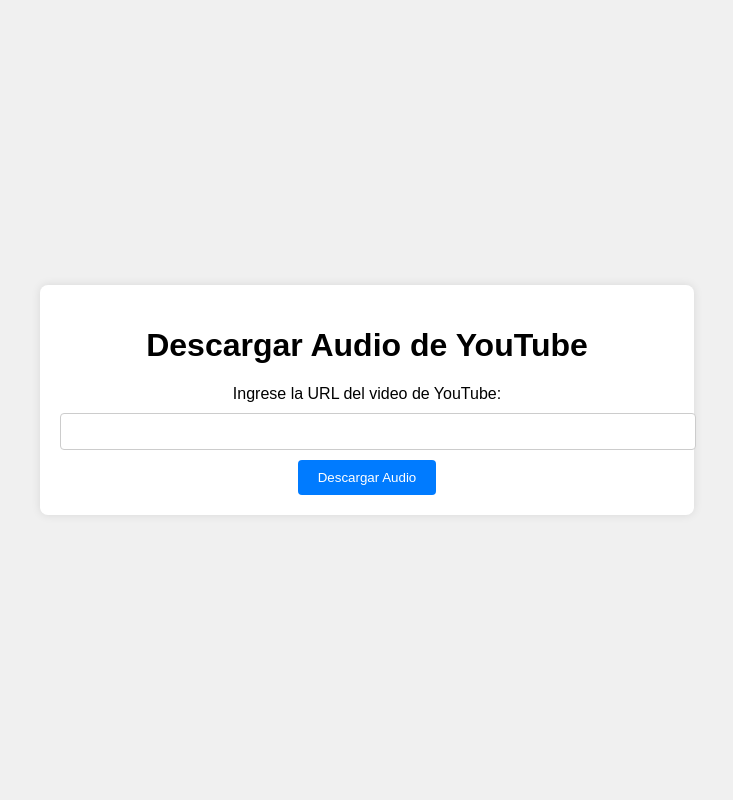
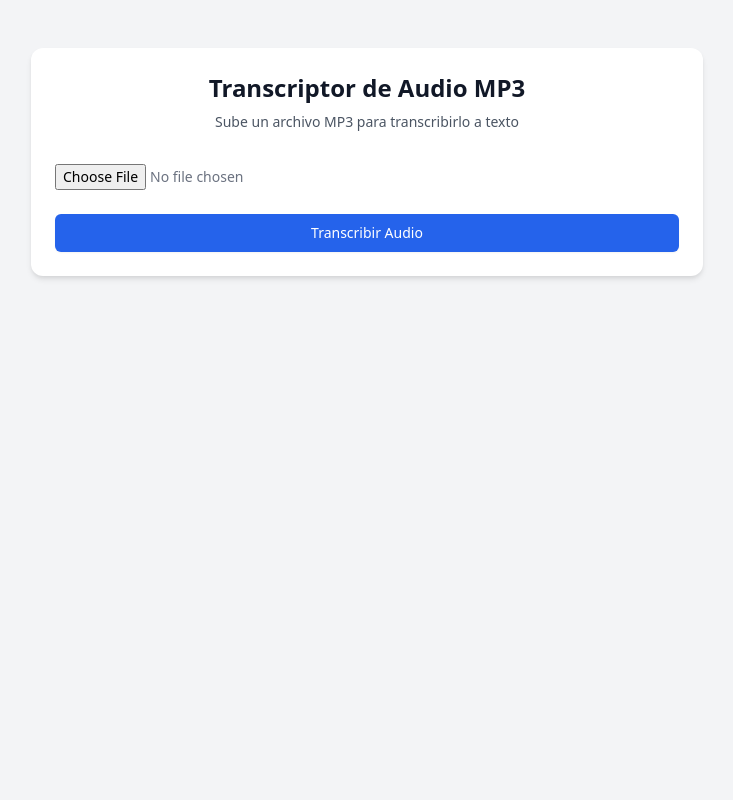
Before and after one commit to rolandorodriguez1229/YouTube-transcribe, a Flask app: page / in a window 1280 px wide. Shown: the whole page, without its empty margins (273-1006 px from the left). Run offline with Flask 2, Linux system fonts and the light colour scheme.

Commit message:
Update index.html

```diff
--- a/templates/index.html
+++ b/templates/index.html
@@ -2,17 +2,107 @@
 <html lang="es">
 <head>
     <meta charset="UTF-8">
-    <title>Descargar Audio de YouTube</title>
-    <link rel="stylesheet" href="{{ url_for('static', filename='css/style.css') }}">
+    <meta name="viewport" content="width=device-width, initial-scale=1.0">
+    <title>Transcriptor de Audio</title>
+    <link href="https://cdn.jsdelivr.net/npm/tailwindcss@2.2.19/dist/tailwind.min.css" rel="stylesheet">
 </head>
-<body>
-    <div class="container">
-        <h1>Descargar Audio de YouTube</h1>
-        <form action="/download" method="post">
-            <label for="url">Ingrese la URL del video de YouTube:</label>
-            <input type="text" id="url" name="url" required>
-            <button type="submit">Descargar Audio</button>
+<body class="bg-gray-100 min-h-screen py-12 px-4 sm:px-6 lg:px-8">
+    <div class="max-w-md mx-auto bg-white rounded-xl shadow-md overflow-hidden md:max-w-2xl p-6">
+        <div class="text-center mb-8">
+            <h1 class="text-2xl font-bold text-gray-900">Transcriptor de Audio MP3</h1>
+            <p class="mt-2 text-sm text-gray-600">Sube un archivo MP3 para transcribirlo a texto</p>
+        </div>
+
+        <form id="uploadForm" class="space-y-6">
+            <div class="flex justify-center">
+                <input type="file"
+                       id="audioFile"
+                       accept=".mp3"
+                       class="block w-full text-sm text-gray-500
+                              file:mr-4 file:py-2 file:px-4
+                              file:rounded-full file:border-0
+                              file:text-sm file:font-semibold
+                              file:bg-blue-50 file:text-blue-700
+                              hover:file:bg-blue-100">
+            </div>
+
+            <div>
+                <button type="submit"
+                        class="w-full flex justify-center py-2 px-4 border border-transparent rounded-md shadow-sm text-sm font-medium text-white bg-blue-600 hover:bg-blue-700 focus:outline-none focus:ring-2 focus:ring-offset-2 focus:ring-blue-500">
+                    Transcribir Audio
+                </button>
+            </div>
         </form>
+
+        <div id="loading" class="hidden mt-4">
+            <div class="flex justify-center">
+                <div class="animate-spin rounded-full h-8 w-8 border-b-2 border-blue-600"></div>
+            </div>
+            <p class="text-center mt-2 text-sm text-gray-600">Procesando audio...</p>
+        </div>
+
+        <div id="result" class="mt-6 hidden">
+            <h2 class="text-lg font-semibold text-gray-900 mb-2">Transcripción:</h2>
+            <div id="transcriptionText" class="bg-gray-50 rounded p-4 text-gray-700 mb-4"></div>
+            <div id="downloadContainer" class="text-center">
+                <button id="downloadButton"
+                        class="inline-flex items-center px-4 py-2 border border-transparent text-sm font-medium rounded-md shadow-sm text-white bg-green-600 hover:bg-green-700 focus:outline-none focus:ring-2 focus:ring-offset-2 focus:ring-green-500">
+                    Descargar Transcripción
+                </button>
+            </div>
+        </div>
     </div>
+
+    <script>
+        document.getElementById('uploadForm').addEventListener('submit', async (e) => {
+            e.preventDefault();
+
+            const fileInput = document.getElementById('audioFile');
+            const file = fileInput.files[0];
+
+            if (!file) {
+                alert('Por favor selecciona un archivo MP3');
+                return;
+            }
+
+            const loading = document.getElementById('loading');
+            const result = document.getElementById('result');
+            const transcriptionText = document.getElementById('transcriptionText');
+            const downloadButton = document.getElementById('downloadButton');
+
+            loading.classList.remove('hidden');
+            result.classList.add('hidden');
+            transcriptionText.textContent = '';
+
+            const formData = new FormData();
+            formData.append('file', file);
+
+            try {
+                const response = await fetch('/transcribe', {
+                    method: 'POST',
+                    body: formData
+                });
+
+                const data = await response.json();
+
+                if (data.error) {
+                    throw new Error(data.error);
+                }
+
+                transcriptionText.textContent = data.transcription;
+                result.classList.remove('hidden');
+
+                // Configurar el botón de descarga
+                downloadButton.onclick = () => {
+                    window.location.href = `/download/${data.filename}`;
+                };
+            } catch (error) {
+                alert('Error: ' + error.message);
+                transcriptionText.textContent = 'Error al procesar el archivo.';
+            } finally {
+                loading.classList.add('hidden');
+            }
+        });
+    </script>
 </body>
 </html>
```
